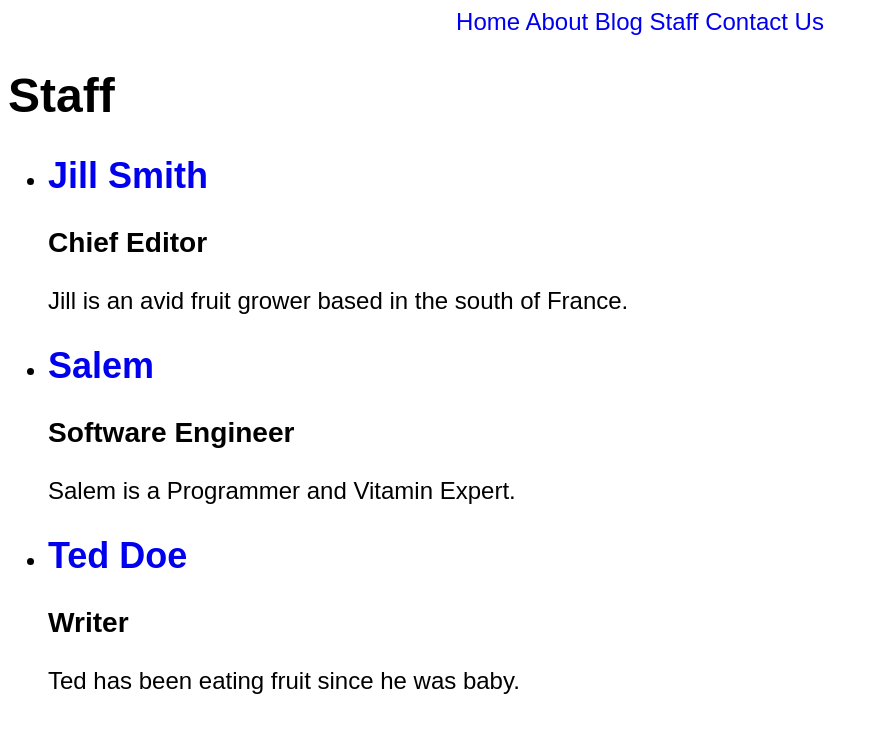
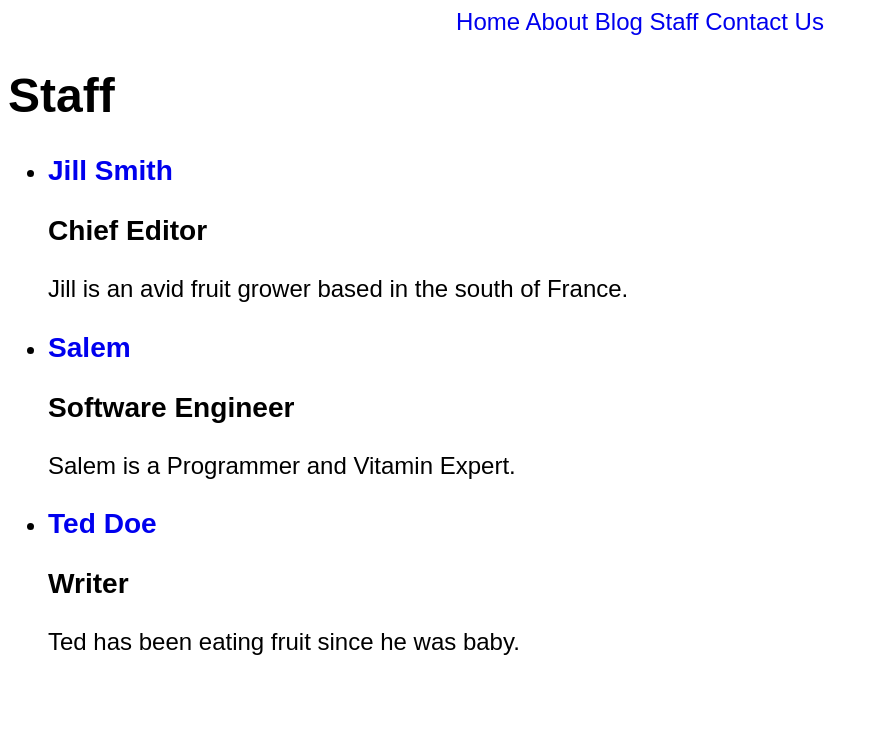
Before and after one commit to sdwailah/search-sandbox, a Jekyll site: the page built from staff.html, in a window 1280 px wide. Shown: the top 733 px of the page, without its empty margins (0-876 px from the left). Built offline with Jekyll 4.4.1, drawn with Linux system fonts in a browser that asks for light colours.

```diff
--- a/staff.html
+++ b/staff.html
@@ -7,7 +7,7 @@ layout: default
 <ul>
   {% for author in site.authors %}
     <li>
-        <h2><a href="{{ site.baseurl }}{{ author.url }}">{{ author.name }}</a></h2>
+        <h3><a href="{{ site.baseurl }}{{ author.url }}">{{ author.name }}</a></h3>
         <h3>{{ author.position }}</h3>
         <p>{{ author.content | markdownify }}</p>
     </li>
```
